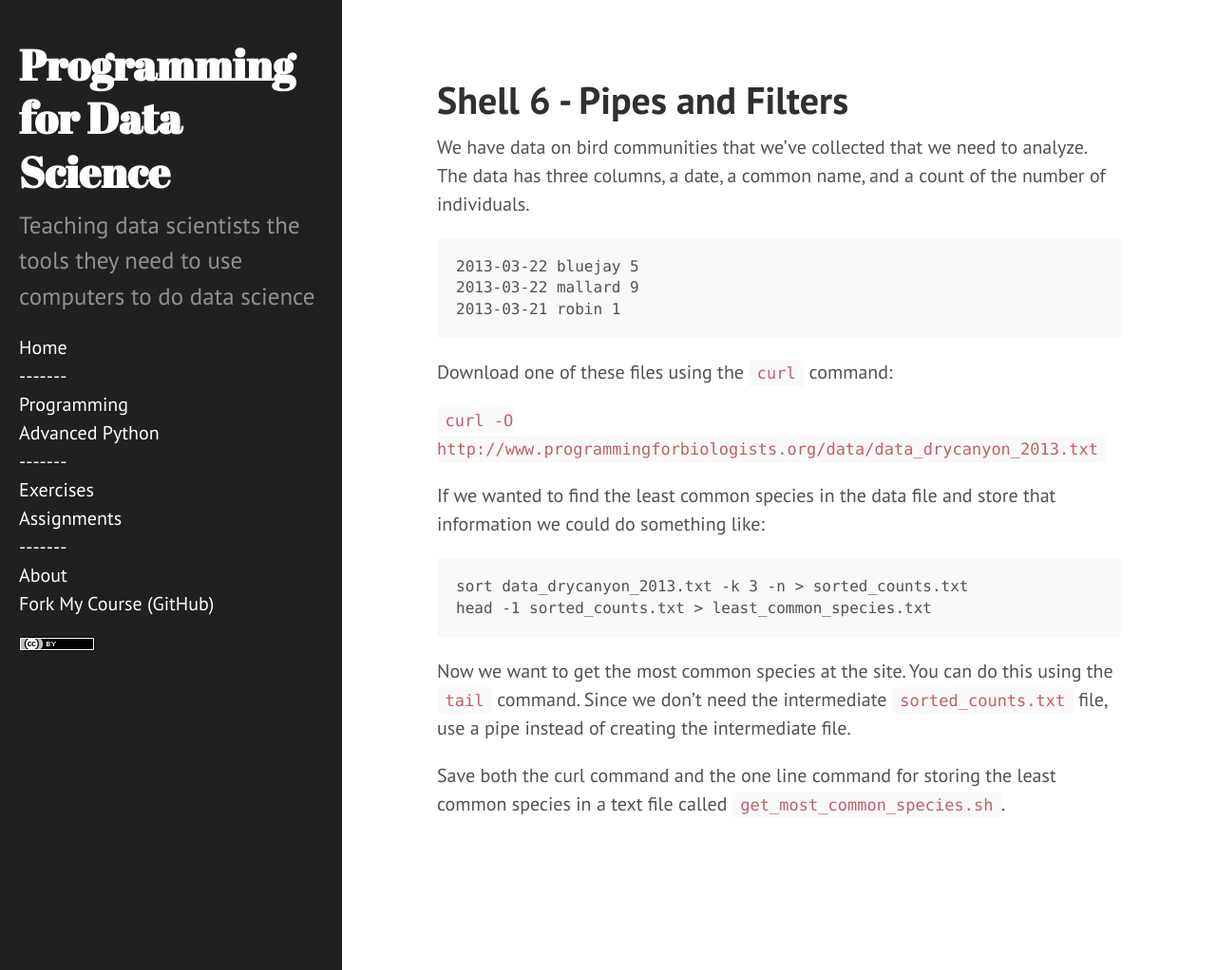
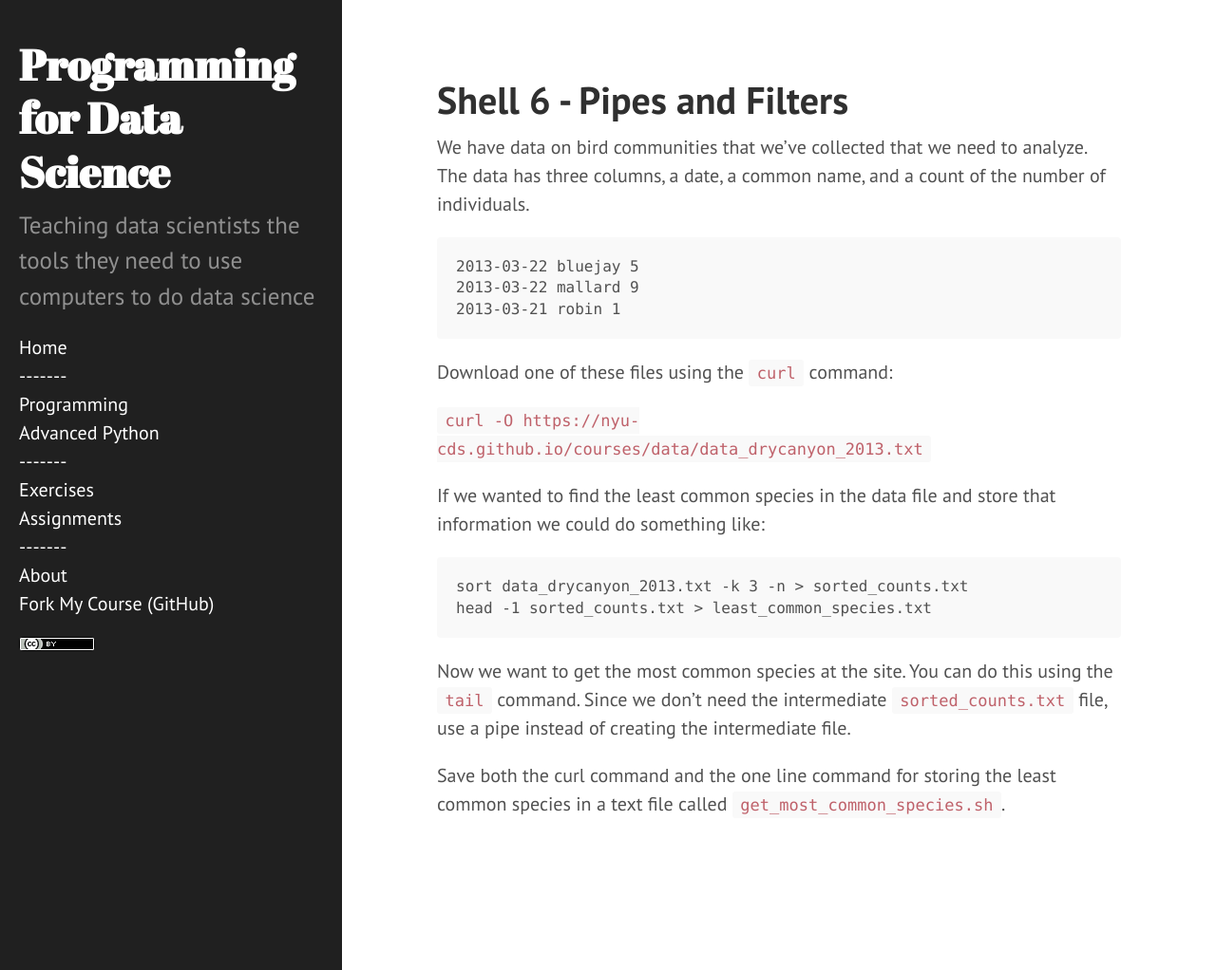
Before and after one commit to nyu-cds/courses, a Jekyll site: the page built from exercises/Shell-6-pipes-filters.md, in a window 1280 px wide and 1022 px high. Shown: the whole window at 95% size. Built offline with Jekyll 4.4.1, drawn with Linux system fonts in a browser that asks for light colours; some of the changed lines change nothing that is shown.

Commit message:
Update Shell-6-pipes-filters.md

```diff
--- a/exercises/Shell-6-pipes-filters.md
+++ b/exercises/Shell-6-pipes-filters.md
@@ -15,7 +15,7 @@ number of individuals.
 
 Download one of these files using the `curl` command:
 
-`curl -O http://www.programmingforbiologists.org/data/data_drycanyon_2013.txt`
+`curl -O {{ site.github.url }}/data/data_drycanyon_2013.txt`
 
 If we wanted to find the least common species in the data file and store that
 information we could do something like:
```
